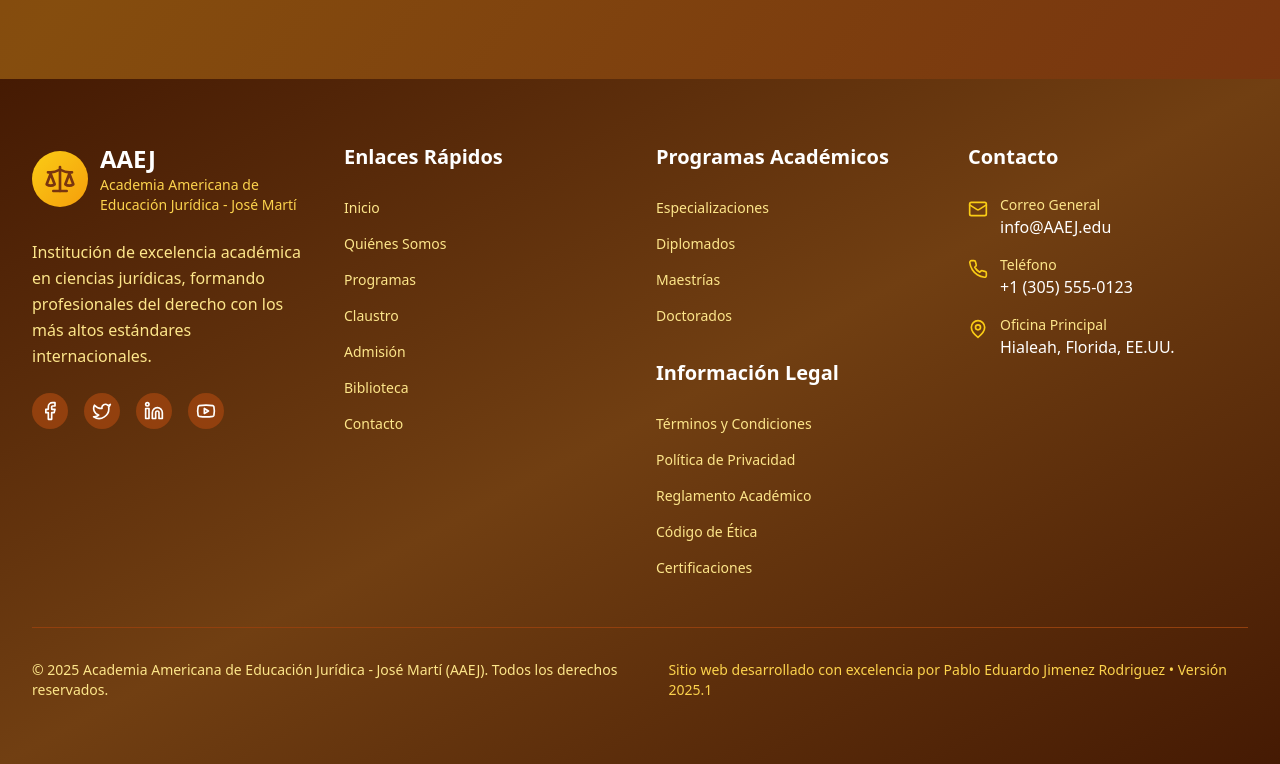
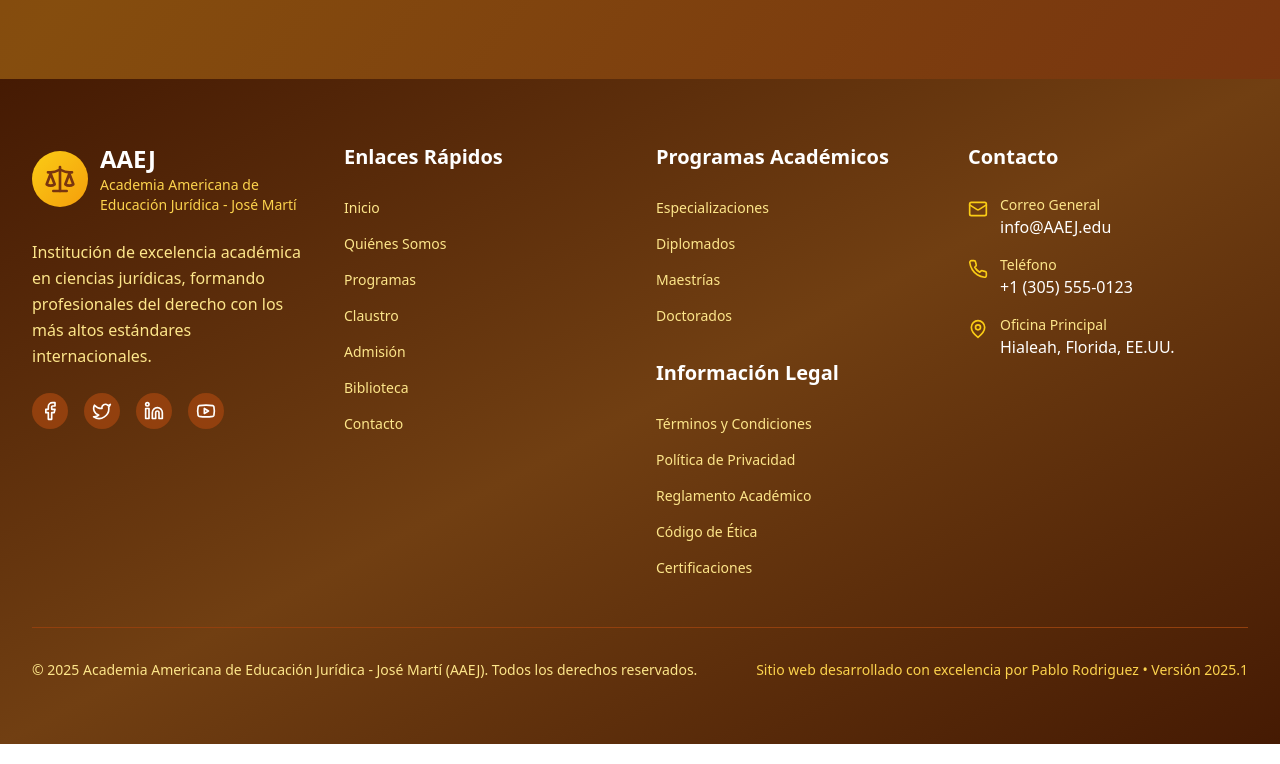
Before and after one commit to pablodevv/ACESJur-Academia-de-Estudos-Juridicos, a React (Vite) app: page / in a window 1280 px wide. Shown: the part 10571-11335 px from the top of the page. Built offline with nearby package versions, Linux system fonts and the light colour scheme.

Commit message:
Update Footer.tsx

```diff
--- a/src/components/Footer.tsx
+++ b/src/components/Footer.tsx
@@ -149,7 +149,7 @@ const Footer = () => {
               <p>&copy; 2025 Academia Americana de Educación Jurídica - José Martí (AAEJ). Todos los derechos reservados.</p>
             </div>
             <div className="text-amber-300 text-sm mt-4 md:mt-0">
-              <p>Sitio web desarrollado con excelencia por Pablo Eduardo Jimenez Rodriguez • Versión 2025.1</p>
+              <p>Sitio web desarrollado con excelencia por Pablo Rodriguez • Versión 2025.1</p>
             </div>
           </div>
 
```
